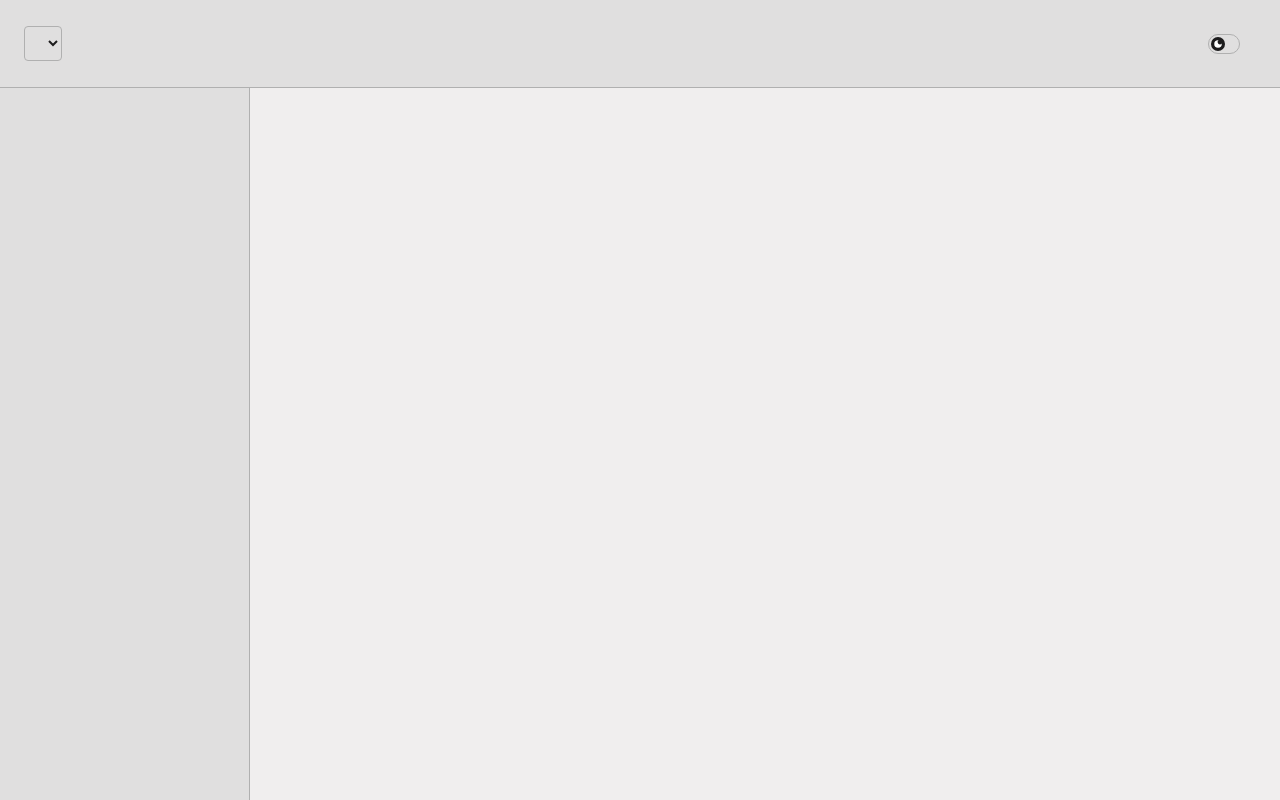
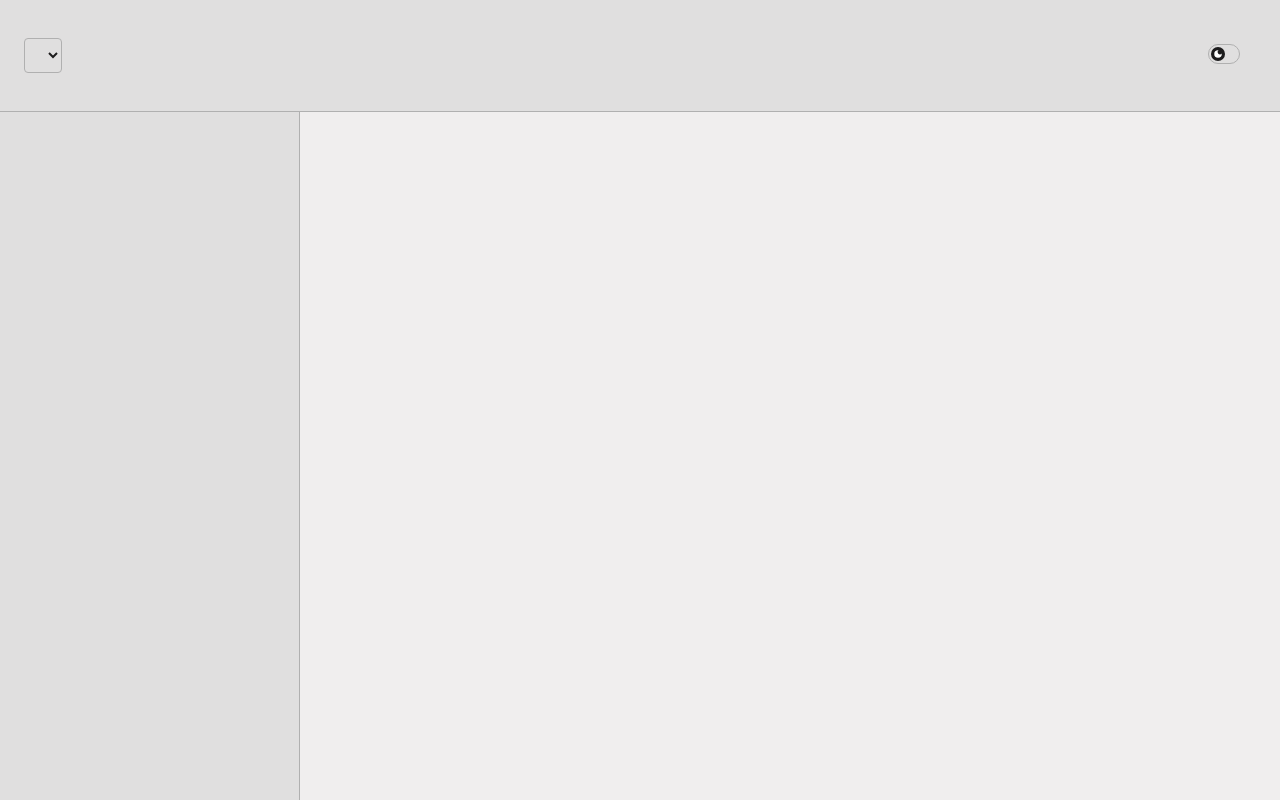
Before and after one commit to thumpa/tool-slack-reader, a website built with Vite: page index.html in a window 1280 px wide. Built offline with nearby package versions, Linux system fonts and the light colour scheme; files whose address does not match are found by name.

Commit message:
Minor styling changes

```diff
--- a/index.html
+++ b/index.html
@@ -4,44 +4,7 @@
     <meta charset="UTF-8" />
     <meta name="viewport" content="width=device-width, initial-scale=1.0" />
     <title>Slack Reader</title>
-    <style>
-      :root,
-      body {
-        --bg-primary: #ffffff;
-        --bg-secondary: #f8f9fa;
-        --text-primary: #1a1a1a;
-        --text-secondary: #666666;
-        --border-color: #e1e4e8;
-        margin: 0;
-        padding: 0;
-        height: 100vh;
-        width: 100vw;
-      }
-
-      @media (prefers-color-scheme: dark) {
-        :root,
-        body {
-          --bg-primary: #1a1a1a;
-          --bg-secondary: #2d2d2d;
-          --text-primary: #ffffff;
-          --text-secondary: #a0a0a0;
-          --border-color: #404040;
-        }
-      }
-
-      body {
-        font-family: -apple-system, BlinkMacSystemFont, 'Segoe UI', Roboto,
-          Oxygen-Sans, Ubuntu, Cantarell, sans-serif;
-        background-color: var(--bg-primary);
-        color: var(--text-primary);
-      }
-
-      slack-reader {
-        display: block;
-        height: 100vh;
-        width: 100vw;
-      }
-    </style>
+    <link rel="stylesheet" href="/src/styles/theme.css">
     <script type="module" src="/src/slack-reader.ts"></script>
   </head>
   <body>
--- a/src/index.css
+++ b/src/index.css
@@ -1,38 +1 @@
-:root {
-  font-family: system-ui, Avenir, Helvetica, Arial, sans-serif;
-  line-height: 1.5;
-  font-weight: 400;
-
-  color-scheme: light dark;
-  color: rgba(255, 255, 255, 0.87);
-  background-color: #242424;
-
-  font-synthesis: none;
-  text-rendering: optimizeLegibility;
-  -webkit-font-smoothing: antialiased;
-  -moz-osx-font-smoothing: grayscale;
-}
-
-a {
-  font-weight: 500;
-  color: #646cff;
-  text-decoration: inherit;
-}
-a:hover {
-  color: #535bf2;
-}
-
-body {
-  margin: 0;
-  display: flex;
-  place-items: center;
-  min-width: 320px;
-  min-height: 100vh;
-}
-
-@media (prefers-color-scheme: light) {
-  :root {
-    color: #213547;
-    background-color: #ffffff;
-  }
-}
+/* This file can be removed as all styles are now in theme.css */
--- a/src/slack-reader.ts
+++ b/src/slack-reader.ts
@@ -97,6 +97,8 @@ export class SlackReader extends LitElement {
   private async handleWorkspaceChange(workspace: string) {
     this.selectedWorkspace = workspace;
     this.selectedChannel = '';
+    this.messages = [];
+    this.channels = [];
     const selectedWorkspaceInfo = this.workspaces.find(w => w.folder === workspace);
     if (selectedWorkspaceInfo) {
       this.workspaceInfo = selectedWorkspaceInfo;
@@ -169,6 +171,22 @@ export class SlackReader extends LitElement {
     `;
   }
 
+  private renderEmptyWorkspace() {
+    return html`
+      <div class="empty-workspace">
+        <p>This workspace is empty.</p>
+        <p>Please add your exported Slack workspace files to:</p>
+        <code>/public/data/${this.selectedWorkspace}/</code>
+        <p>Required files and structure:</p>
+        <ul>
+          <li>workspace.json - Workspace configuration</li>
+          <li>members.csv - User data</li>
+          <li>Channel folders containing message JSON files</li>
+        </ul>
+      </div>
+    `;
+  }
+
   static styles = css`
     :host {
       display: flex;
@@ -179,8 +197,6 @@ export class SlackReader extends LitElement {
       background-color: var(--bg-secondary);
       overflow: hidden;
       box-sizing: border-box;
-
-      --header-height: 5.5rem;
     }
 
     *, *:before, *:after {
@@ -232,7 +248,7 @@ export class SlackReader extends LitElement {
     }
 
     .workspace-name {
-      font-size: 1.2rem;
+      font-size: var(--font-size-lg);
       font-weight: bold;
       margin: 0;
       color: var(--text-primary);
@@ -243,7 +259,7 @@ export class SlackReader extends LitElement {
 
     .workspace-description {
       margin: 0;
-      font-size: 0.9rem;
+      font-size: var(--font-size-base);
       color: var(--text-secondary);
       white-space: nowrap;
       overflow: hidden;
@@ -252,14 +268,14 @@ export class SlackReader extends LitElement {
 
     .workspace-export {
       margin: 0;
-      font-size: 0.8rem;
+      font-size: var(--font-size-base);
       color: var(--text-secondary);
     }
 
     .content {
       flex: 1 1 auto;
       display: grid;
-      grid-template-columns: 250px 1fr;
+      grid-template-columns: var(--sidebar-width) 1fr;
       grid-template-rows: 1fr;
       min-height: 0;
       height: calc(100vh - var(--header-height));
@@ -297,6 +313,35 @@ export class SlackReader extends LitElement {
       outline: none;
       border-color: var(--link-color);
     }
+
+    .empty-workspace {
+      display: flex;
+      flex-direction: column;
+      align-items: center;
+      justify-content: center;
+      height: 100%;
+      padding: 2rem;
+      text-align: center;
+      color: var(--text-secondary);
+    }
+
+    .empty-workspace code {
+      background: var(--bg-secondary);
+      padding: 0.5rem 1rem;
+      border-radius: 4px;
+      margin: 1rem 0;
+      font-family: monospace;
+    }
+
+    .empty-workspace ul {
+      text-align: left;
+      margin: 1rem 0;
+      padding-left: 1.5rem;
+    }
+
+    .empty-workspace li {
+      margin: 0.5rem 0;
+    }
   `;
 
   render() {
@@ -326,11 +371,15 @@ export class SlackReader extends LitElement {
           .selectedChannelId=${this.selectedChannel}
           @channel-selected=${(e: CustomEvent<{channelId: string}>) => this.handleChannelSelect(e)}
         ></channel-list>
-        <message-list
-          .workspace=${this.selectedWorkspace}
-          .channel=${this.selectedChannel}
-          .messages=${this.messages}
-        ></message-list>
+        ${this.channels.length === 0 && this.selectedWorkspace
+          ? this.renderEmptyWorkspace()
+          : html`
+            <message-list
+              .workspace=${this.selectedWorkspace}
+              .channel=${this.selectedChannel}
+              .messages=${this.messages}
+            ></message-list>
+          `}
       </div>
     `;
   }
--- /dev/null
+++ b/src/styles/theme.css
@@ -0,0 +1,138 @@
+/* Base Theme Variables */
+:root {
+  /* Typography */
+  --font-family-base: 'Segoe UI', 'Segoe UI Web', 'Segoe UI Regular', Arial, sans-serif;
+  --font-weight-normal: 400;
+  --font-weight-bold: 600;
+  --line-height-base: 1.5;
+
+  /* Font Sizes */
+  --font-size-xs: 0.75rem;    /* 12px - tooltips */
+  --font-size-sm: 0.875rem;   /* 14px - timestamps, reactions */
+  --font-size-base: 1rem;     /* 16px - base text */
+  --font-size-lg: 1.125rem;   /* 18px - headings */
+  --font-size-xl: 1.25rem;    /* 20px - large headings */
+
+  /* Colors - Light Theme */
+  --bg-primary: #ffffff;
+  --bg-secondary: #f8f9fa;
+  --bg-hover: #f0f0f0;
+  --bg-selected: #e8f5fc;
+
+  --text-primary: #1d1c1d;
+  --text-secondary: #616061;
+
+  --border-color: #e1e4e8;
+  --link-color: #1264a3;
+  --reaction-count-color: #616061;
+
+  /* Spacing */
+  --spacing-xs: 0.25rem;
+  --spacing-sm: 0.5rem;
+  --spacing-md: 1rem;
+  --spacing-lg: 1.5rem;
+  --spacing-xl: 2rem;
+
+  /* Layout */
+  --header-height: 7rem;
+  --sidebar-width: 300px;
+  --border-radius: 4px;
+
+  /* Transitions */
+  --transition-quick: 0.2s ease;
+  --transition-base: 0.3s ease;
+
+  /* Z-index layers */
+  --z-index-base: 1;
+  --z-index-header: 10;
+  --z-index-tooltip: 100;
+}
+
+/* Dark Theme */
+@media (prefers-color-scheme: dark) {
+  :root {
+    --bg-primary: #1a1a1a;
+    --bg-secondary: #2d2d2d;
+    --bg-hover: #383838;
+    --bg-selected: #1164a3;
+
+    --text-primary: #d1d2d3;
+    --text-secondary: #a0a0a0;
+
+    --border-color: #404040;
+    --link-color: #3d9bea;
+    --reaction-count-color: #9da2a6;
+  }
+}
+
+/* Base Styles */
+html {
+  box-sizing: border-box;
+}
+
+*, *:before, *:after {
+  box-sizing: inherit;
+}
+
+body {
+  margin: 0;
+  padding: 0;
+  font-family: var(--font-family-base);
+  font-size: var(--font-size-base);
+  font-weight: var(--font-weight-normal);
+  line-height: var(--line-height-base);
+  color: var(--text-primary);
+  background-color: var(--bg-primary);
+  -webkit-font-smoothing: antialiased;
+  -moz-osx-font-smoothing: grayscale;
+}
+
+/* Typography Utilities */
+.text-xs { font-size: var(--font-size-xs); }
+.text-sm { font-size: var(--font-size-sm); }
+.text-base { font-size: var(--font-size-base); }
+.text-lg { font-size: var(--font-size-lg); }
+.text-xl { font-size: var(--font-size-xl); }
+
+.font-normal { font-weight: var(--font-weight-normal); }
+.font-bold { font-weight: var(--font-weight-bold); }
+
+.text-primary { color: var(--text-primary); }
+.text-secondary { color: var(--text-secondary); }
+
+/* Common Elements */
+a {
+  color: var(--link-color);
+  text-decoration: none;
+  transition: color var(--transition-quick);
+}
+
+a:hover {
+  text-decoration: underline;
+}
+
+code {
+  font-family: monospace;
+  background: var(--bg-secondary);
+  padding: var(--spacing-xs) var(--spacing-sm);
+  border-radius: var(--border-radius);
+}
+
+/* Scrollbar Styling */
+::-webkit-scrollbar {
+  width: 8px;
+  height: 8px;
+}
+
+::-webkit-scrollbar-track {
+  background: var(--bg-secondary);
+}
+
+::-webkit-scrollbar-thumb {
+  background: var(--border-color);
+  border-radius: 4px;
+}
+
+::-webkit-scrollbar-thumb:hover {
+  background: var(--text-secondary);
+}
```
